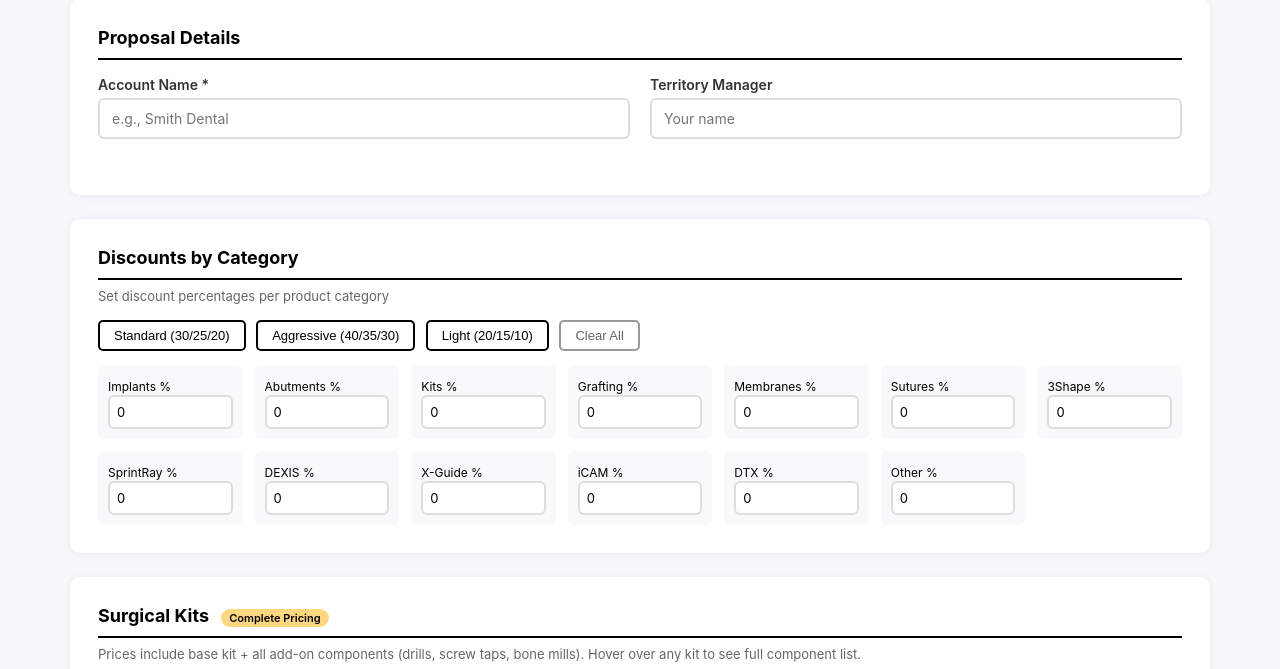
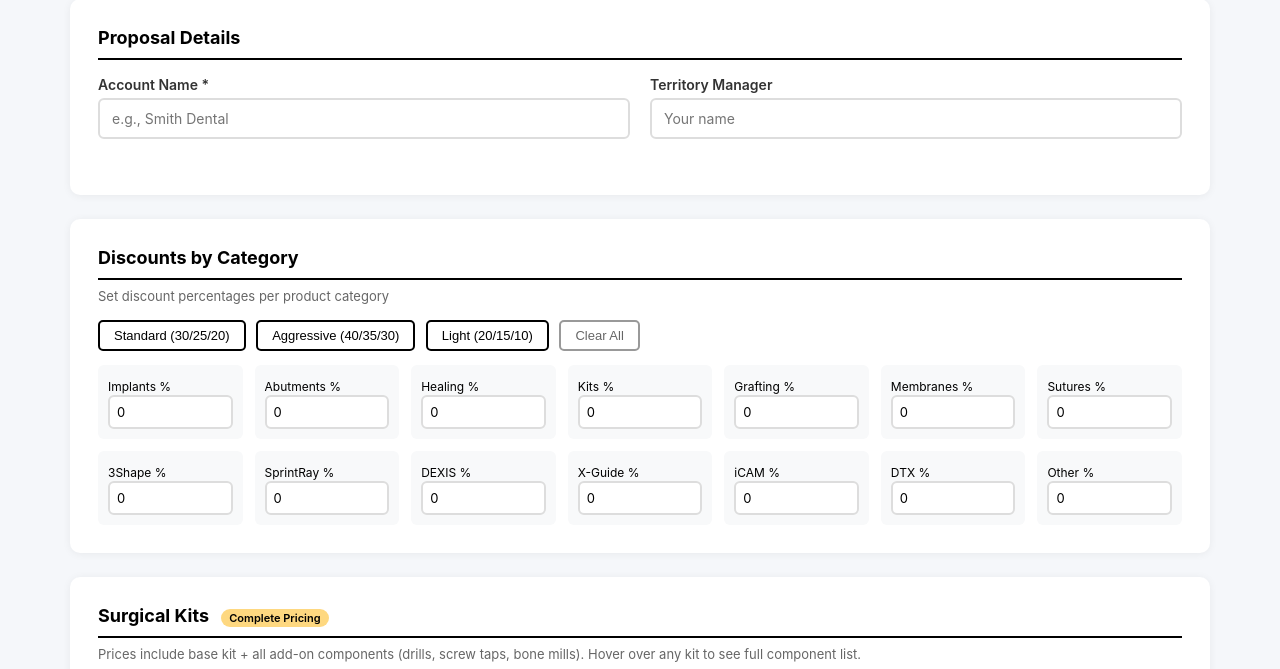
Before and after one commit to ArtooBeeptoo/nobel-proposal-generator, a Flask app: page / in a window 1280 px wide. Shown: the part 196-865 px from the top of the page. Run offline with Flask 3, Linux system fonts and the light colour scheme; the visitor is signed in with stand-in values (Sample User, id 1).

Commit message:
Add decimal discounts + Healing Abutments discount field

```diff
--- a/app.py
+++ b/app.py
@@ -45,6 +45,7 @@ DISCOUNT_GROUPS = {
                  'NobelReplace CC TiUltra Implants', 'NobelReplace CC Implants', 'NobelReplace CC PMC Implants',
                  'NobelPearl Ceramic Implants', 'NobelZygoma Implants'],
     'Abutments': ['Esthetic Abutments', 'Multi-Unit Abutments', 'Locator Abutments', 'GoldAdapt Abutments'],
+    'Healing': ['Healing Abutments', 'Cover Screws'],
     'Kits': ['Surgical Kits'],
     'Grafting': ['Regenerative - Grafting'],
     'Membranes': ['Regenerative - Membranes'],
--- a/templates/index.html
+++ b/templates/index.html
@@ -249,7 +249,7 @@
                 <label>{{ group }} %</label>
                 <input type="number" id="discount_{{ group.replace(' ', '_').replace('-', '_') }}"
                        name="discount_{{ group.replace(' ', '_').replace('-', '_') }}"
-                       value="0" min="0" max="100" step="1">
+                       value="0" min="0" max="100" step="0.01">
             </div>
             {% endfor %}
         </div>
```
